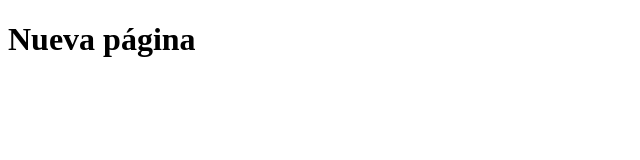
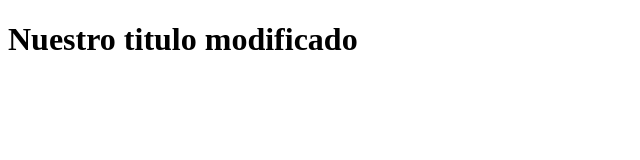
Before and after one commit to PepeMRuano/Proyecto_tarea, a plain HTML site: page index.html in a window 1280 px wide. Shown: the whole page, without its empty margins (0-640 px from the left). Drawn offline with Linux system fonts and the light colour scheme.

Commit message:
Este es el fichero index pero modificada su cabecera

```diff
--- a/index.html
+++ b/index.html
@@ -6,7 +6,7 @@
     <title>Document</title>
 </head>
 <body>
-    <h1> Nueva página</h1>
+    <h1> Nuestro titulo modificado</h1>
 
 </body>
 </html>
```
